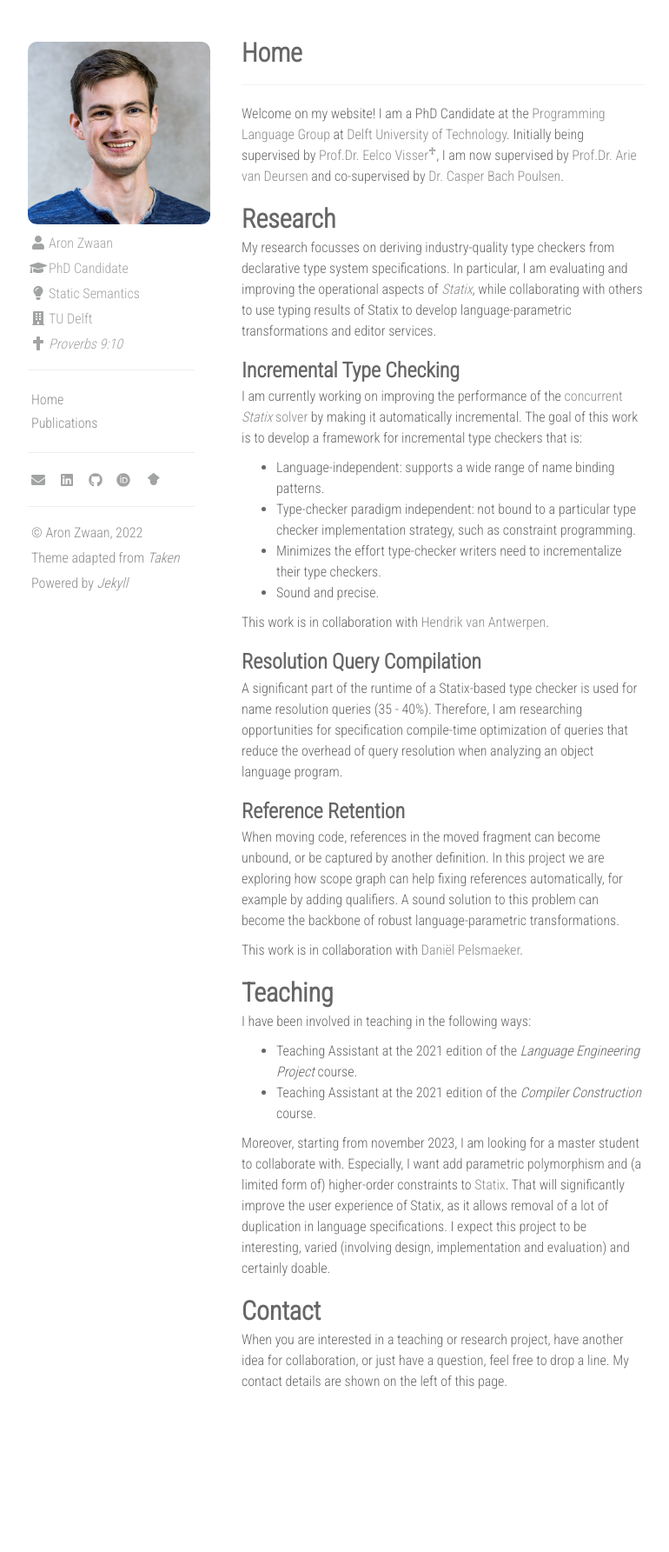
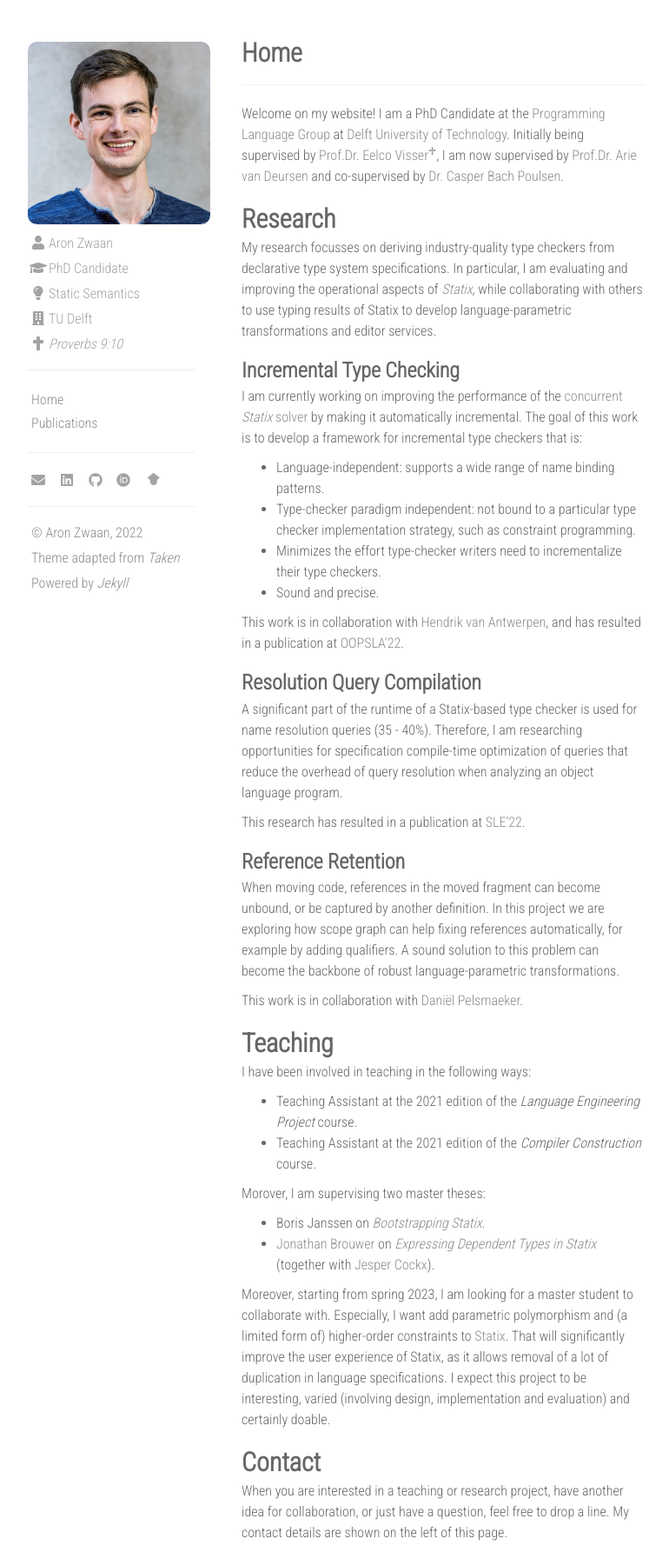
Before and after one commit to aronzwaan/aronzwaan.github.io, a Jekyll site: the page built from index.md, in a window 1280 px wide. Shown: the whole page at 87% size, without its empty margins (312-1082 px from the left). Built offline with Jekyll 4.4.1, drawn with Linux system fonts in a browser that asks for light colours; nearby versions of some CDN libraries; before the commit the page ends 1611 px from its top, so only the background shows below that.

Commit message:
Update projects

```diff
--- a/index.md
+++ b/index.md
@@ -19,6 +19,7 @@ operational aspects of [_Statix_](https://github.com/metaborg/nabl), while
 collaborating with others to use typing results of Statix to develop
 language-parametric transformations and editor services.
 
+
 ### Incremental Type Checking
 
 I am currently working on improving the performance of the [concurrent _Statix_
@@ -30,7 +31,9 @@ The goal of this work is to develop a framework for incremental type checkers th
 - Minimizes the effort type-checker writers need to incrementalize their type checkers.
 - Sound and precise.
 
-This work is in collaboration with [Hendrik van Antwerpen](https://hendrik.van-antwerpen.net).
+This work is in collaboration with [Hendrik van Antwerpen](https://hendrik.van-antwerpen.net),
+and has resulted in a publication at [OOPSLA'22](/publications#journal-articles).
+
 
 ### Resolution Query Compilation
 
@@ -38,6 +41,9 @@ A significant part of the runtime of a Statix-based type checker is used for
 name resolution queries (35 - 40%). Therefore, I am researching opportunities
 for specification compile-time optimization of queries that reduce the overhead
 of query resolution when analyzing an object language program.
+
+This research has resulted in a publication at [SLE'22](/publications#conference-papers).
+
 
 ### Reference Retention
 
@@ -49,13 +55,18 @@ language-parametric transformations.
 
 This work is in collaboration with [Daniël Pelsmaeker](https://pelsmaeker.net/).
 
+
 ## Teaching
 
 I have been involved in teaching in the following ways:
 - Teaching Assistant at the 2021 edition of the _Language Engineering Project_ course.
 - Teaching Assistant at the 2021 edition of the _Compiler Construction_ course.
 
-Moreover, starting from november 2023, I am looking for a master student to
+Morover, I am supervising two master theses:
+- Boris Janssen on [_Bootstrapping Statix_](http://pl.ewi.tudelft.nl/master-projects/master/2021/05/15/bootstrapping-and-generics-in-statix/).
+- [Jonathan Brouwer](http://jonathanb.nl) on [_Expressing Dependent Types in Statix_](http://pl.ewi.tudelft.nl/master-projects/master/2022/02/18/dependent-types-in-statix/) (together with [Jesper Cockx](https://jesper.sikanda.be/)).
+
+Moreover, starting from spring 2023, I am looking for a master student to
 collaborate with. Especially, I want add parametric polymorphism and (a limited
 form of) higher-order constraints to [Statix](http://www.spoofax.dev/references/statix/).
 That will significantly improve the user experience of Statix, as it allows
```
